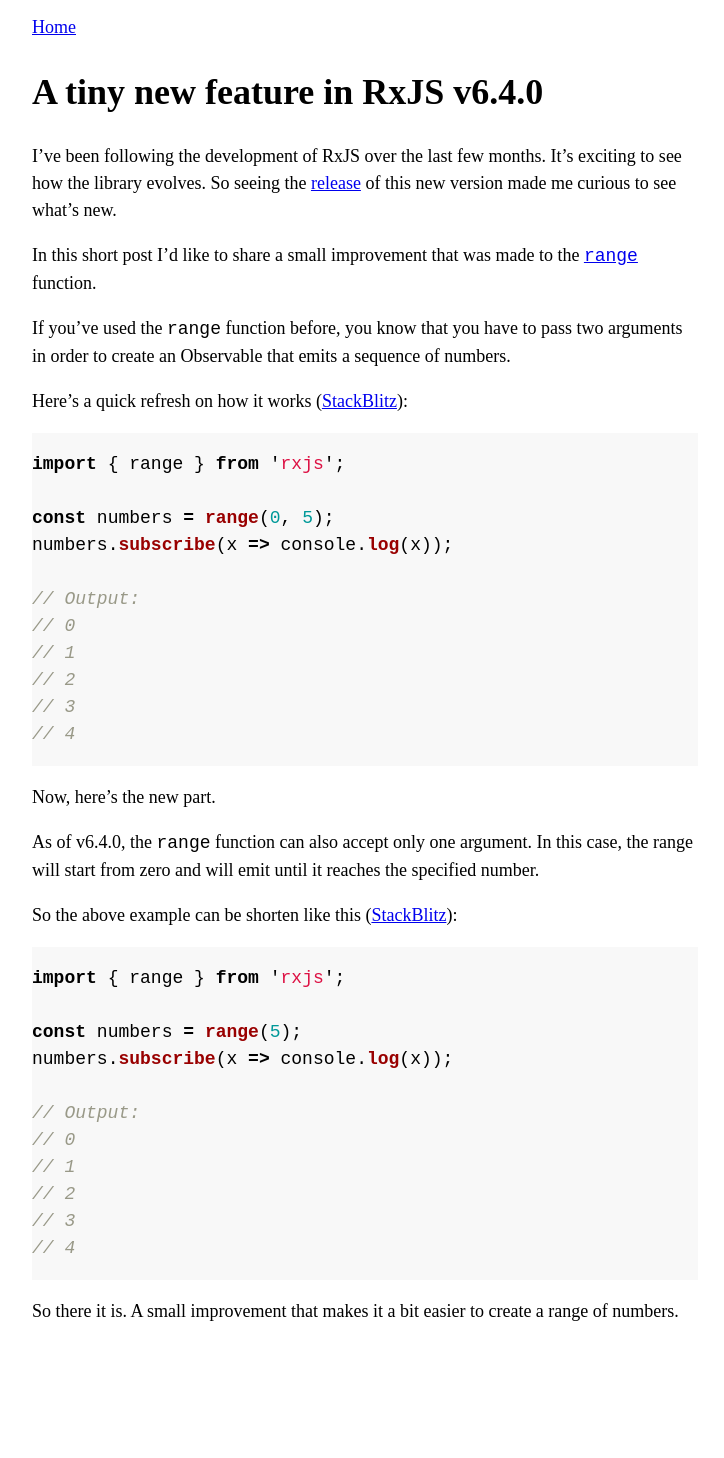
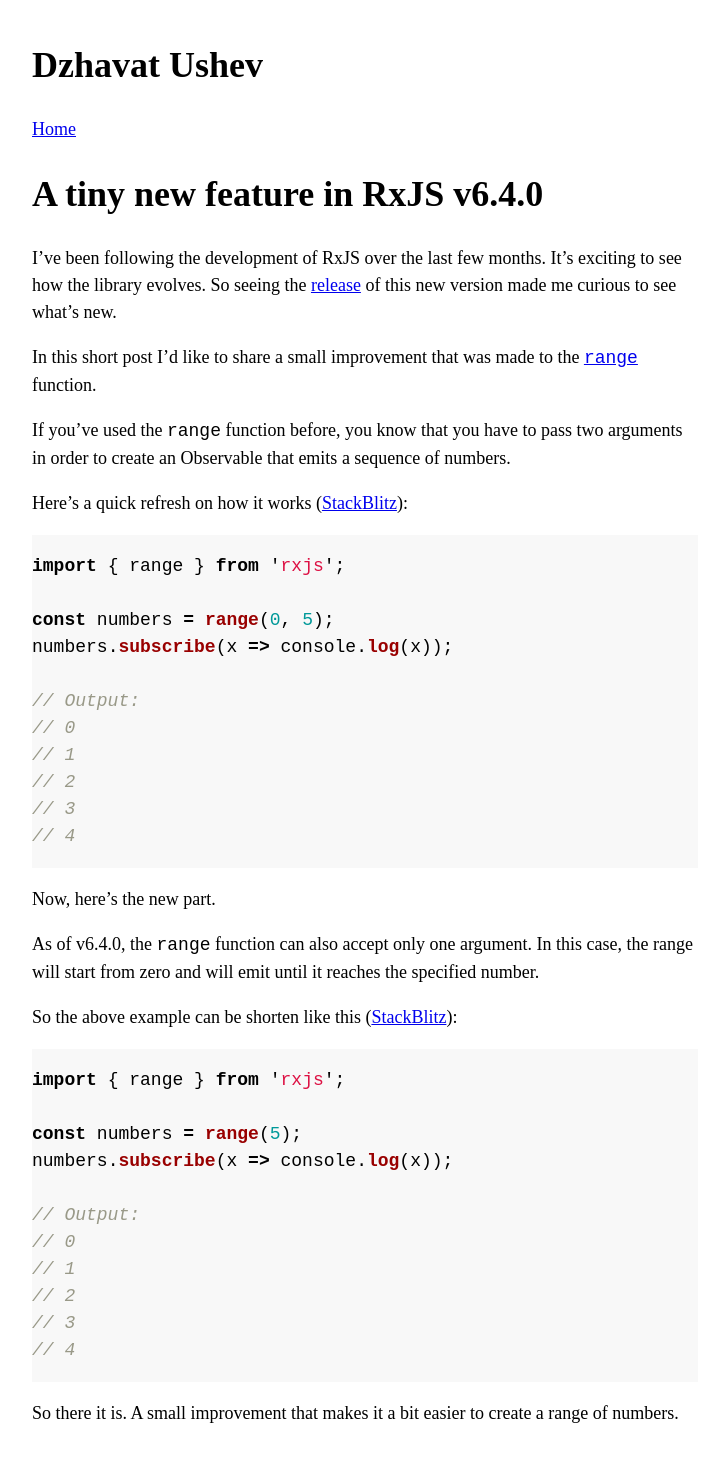
Before and after one commit to dzhavat/dzhavat.github.io, a Jekyll site: the page built from _posts/2019-02-02-a-tiny-new-feature-in-rxjs-v 6-4-0.md, in a window 1280 px wide. Shown: the whole page, without its empty margins (275-999 px from the left). Built offline with Jekyll 4.4.1, drawn with Linux system fonts in a browser that asks for light colours; before the commit the page ends 1356 px from its top, so only the background shows below that.

Commit message:
Update post.html

```diff
--- a/_layouts/post.html
+++ b/_layouts/post.html
@@ -10,6 +10,7 @@
   </head>
   <body>
     <header>
+      <h1>Dzhavat Ushev</h1>
       <nav><a href="/">Home</a></nav>
     </header>
 
```
